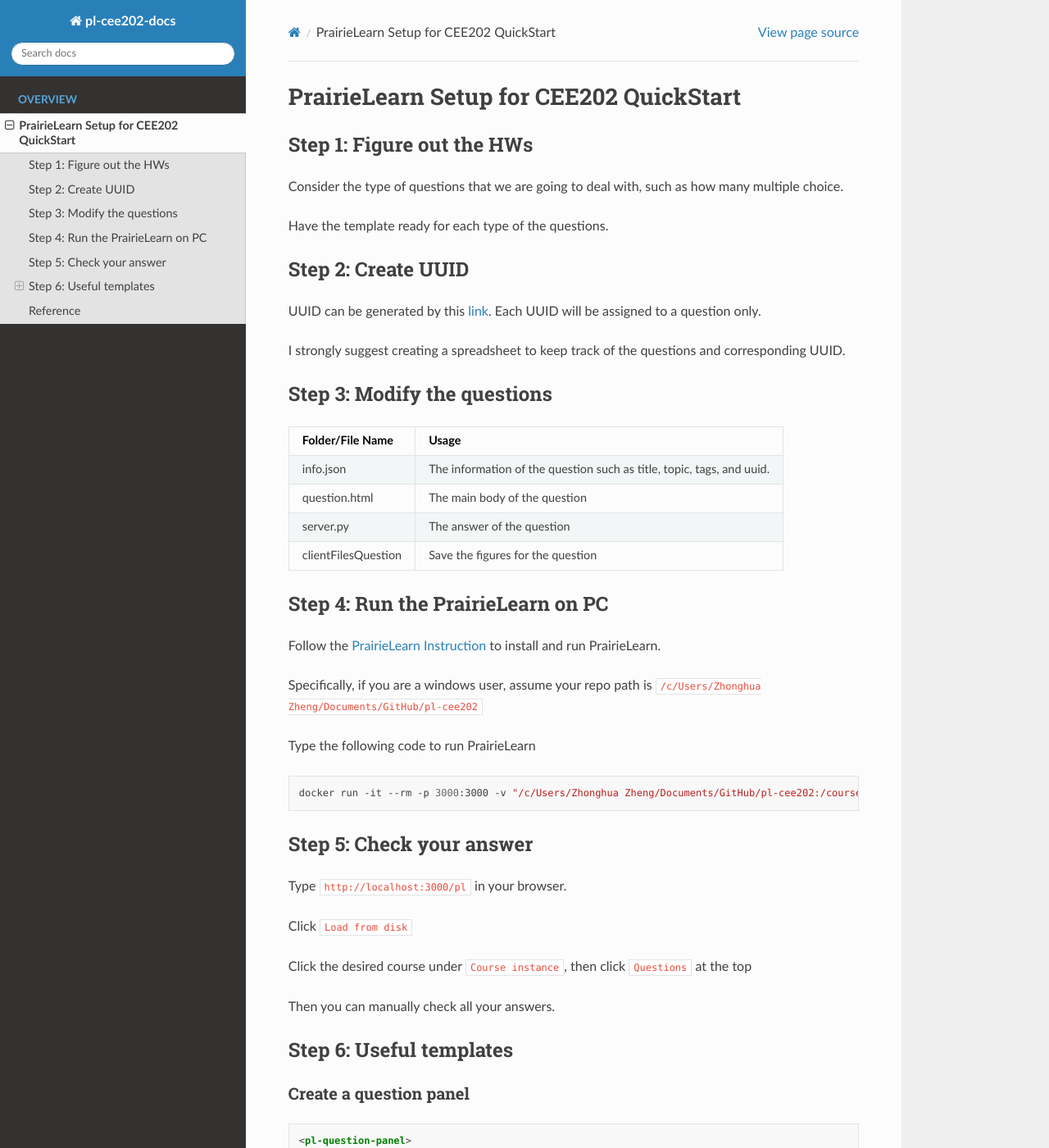
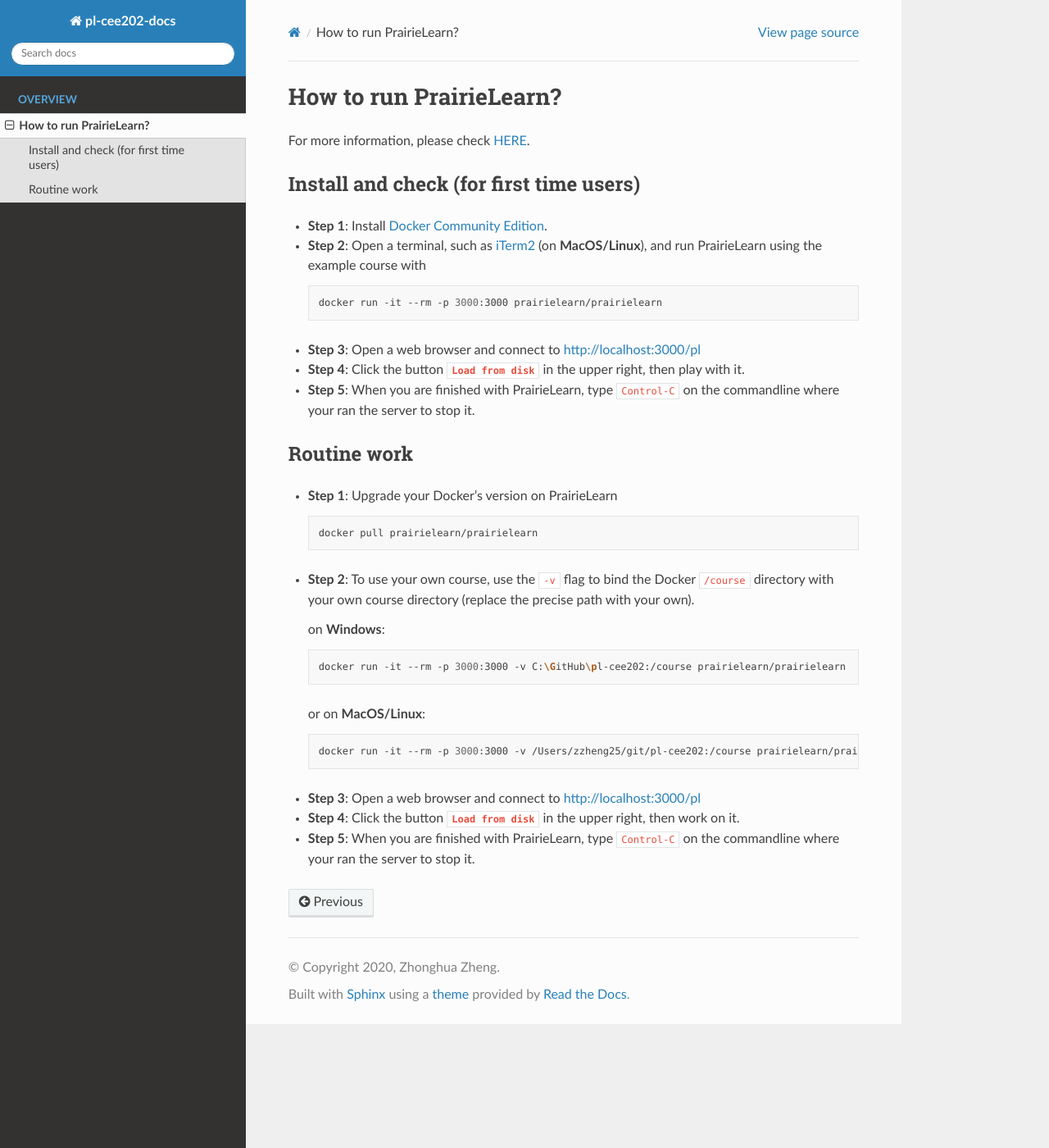
Before and after one commit to zhonghua-zheng/pl-cee202-docs, a Sphinx documentation site: the page built from source/page/setup.md, in a window 1280 px wide and 1400 px high. Shown: the whole window at 82% size. Built offline with Sphinx 7.4.7 and the Read the Docs theme 2.0.0, drawn with Linux system fonts in a browser that asks for light colours; pages that are not in the unit, such as notebooks, are missing from menus; some of the changed text lies outside the part shown.

Commit message:
updated the setup

````diff
--- a/source/page/setup.md
+++ b/source/page/setup.md
@@ -1,149 +1,43 @@
-# PrairieLearn Setup for CEE202 QuickStart
+# How to run PrairieLearn?
 
-## Step 1: Figure out the HWs
+For more information, please check [HERE](https://prairielearn.readthedocs.io/en/latest/installing/).
 
-Consider the type of questions that we are going to deal with, such as how many multiple choice.
+## Install and check (for first time users)
 
-Have the template ready for each type of the questions.
+* **Step 1**: Install [Docker Community Edition](https://www.docker.com/community-edition).
 
-## Step 2: Create UUID
+* **Step 2**: Open a terminal, such as [iTerm2](https://www.iterm2.com/) (on **MacOS/Linux**), and run PrairieLearn using the example course with
 
-UUID can be generated by this <a href="https://www.uuidgenerator.net/">link</a>. Each UUID will be assigned to a question only.
+  ```bash
+  docker run -it --rm -p 3000:3000 prairielearn/prairielearn
+  ```
 
-I strongly suggest creating a spreadsheet to keep track of the questions and corresponding UUID.
+* **Step 3**: Open a web browser and connect to [http://localhost:3000/pl](http://localhost:3000/pl)
+* **Step 4**: Click the button **`Load from disk`** in the upper right, then play with it.
+* **Step 5**: When you are finished with PrairieLearn, type `Control-C` on the commandline where your ran the server to stop it.
 
-## Step 3: Modify the questions
+## Routine work
 
-| Folder/File Name    | Usage                                                        |
-| ------------------- | ------------------------------------------------------------ |
-| info.json           | The information of the question such as title, topic, tags, and uuid. |
-| question.html       | The main body of the question                                |
-| server.py           | The answer of the question                                   |
-| clientFilesQuestion | Save the figures for the question                            |
+* **Step 1**: Upgrade your Docker's version on PrairieLearn
 
-## Step 4: Run the PrairieLearn on PC
+  ```bash
+  docker pull prairielearn/prairielearn
+  ```
 
-Follow the <a href="https://prairielearn.readthedocs.io/en/latest/installing/">PrairieLearn Instruction</a> to install and run PrairieLearn.
+* **Step 2**: To use your own course, use the `-v` flag to bind the Docker `/course` directory with your own course directory (replace the precise path with your own).
 
-Specifically, if you are a windows user, assume your repo path is `/c/Users/Zhonghua Zheng/Documents/GitHub/pl-cee202`
+  on **Windows**:
 
-Type the following code to run PrairieLearn
+  ```sh
+  docker run -it --rm -p 3000:3000 -v C:\GitHub\pl-cee202:/course prairielearn/prairielearn
+  ```
 
-```bash
-docker run -it --rm -p 3000:3000 -v "/c/Users/Zhonghua Zheng/Documents/GitHub/pl-cee202:/course" prairielearn/prairielearn
-```
+  or on **MacOS/Linux**:
 
-## Step 5: Check your answer
+  ```sh
+  docker run -it --rm -p 3000:3000 -v /Users/zzheng25/git/pl-cee202:/course prairielearn/prairielearn
+  ```
 
-Type `http://localhost:3000/pl` in your browser.
-
-Click `Load from disk`
-
-Click the desired course under `Course instance`, then click `Questions` at the top
-
-Then you can manually check all your answers.
-
-## Step 6: Useful templates
-
-### Create a question panel
-
-```html
-<pl-question-panel>
-	<p>What proportions of individuals can be expected to respond to a certain mail-order solicitation if the proportion X has the density function:</p>
-	<pl-figure file-name="prob_1.png"></pl-figure>
-</pl-question-panel>
-```
-
-### Create the number input question
-
-```html
-<div class="card my-2">
-  <div class="card-body">
-    <pl-question-panel>
-      <p>Within this question, you can observe the default behavior of the <a href="http://prairielearn.readthedocs.io/en/latest/elements/#pl-integer-input-element"><code>pl-integer-input</code></a> element. In particular, the default input field has help text of "integer" as a placeholder as well as a question button.</p>
-      <p> Solve for the value of $c$ given $c = {{params.a}} + {{params.b}}$ </p>
-    </pl-question-panel>
-    <pl-number-input answers-name="c_1" comparison="decdig" digits="2" weight="2"></pl-number-input>
-  </div>
-</div>
-```
-
-### Create a multiple choice
-
-```html
-<div class="card my-2">
-    <div class="card-header">
-        Part 1
-    </div>
-
-    <div class="card-body">
-
-        <pl-question-panel>
-            <p>Here, you can observe the default behavior of the <code>pl-multiple-choice</code> element.
-               In particular, all options are presented in a randomized form. Only one option may be selected from the list may be selected. </p>
-            <p> What is the color of the sky? </p>
-        </pl-question-panel>
-
-        <pl-multiple-choice answers-name="sky-color1" weight="3">
-          <pl-answer correct="true">Blue</pl-answer>
-          <pl-answer>Pink</pl-answer>
-          <pl-answer>Purple</pl-answer>
-          <pl-answer>Orange</pl-answer>
-          <pl-answer>Yellow</pl-answer>
-          <pl-answer>Brown</pl-answer>
-          <pl-answer>Red</pl-answer>
-        </pl-multiple-choice>
-
-    </div>
-</div>
-```
-
-### Apply the number from `server.py` to `question.html`
-Within `server.py`:
-
-```python
-import random
-import math
-import scipy.stats
-import numpy as np
-
-def generate(data):
-
-  # random option1
-  random.randint(0,9)*1/100
-  # random option2
-  random.randrange(300,330,5)
-
-
-  z_number = np.around(1.4+random.randint(0,9)*1/100,decimals=2)
-  cdf = 1-scipy.stats.norm(0,1).cdf(z_number)
-
-  a = random.randint(4,8)
-  data["params"]["a"] = a
-  p = random.randint(6,9)/10
-  data["params"]["p"] = p
-
-  Answer1a = 1-1/a
-  Answer1b = 1/a
-  Answer2 = p/(Answer1a*p + Answer1b)
-
-  data["correct_answers"]["Answer1a"] = Answer1a
-  data["correct_answers"]["Answer1b"] = Answer1b
-  data["correct_answers"]["Answer2"] = Answer2
-```
-
-Within `question.html`:
-
-```html
-${{params.a}}$
-
-<pl-number-input answers-name="Answer2" comparison="decdig" digits="3" weight="2"></pl-number-input>
-```
-
-## Reference
-
-[1] <a href="https://prairielearn.readthedocs.io/en/latest/">PrairieLearn Documentation</a>
-
-[2] <a href="https://github.com/PrairieLearn">PrairieLearn Github</a>
-
-[3] <a href="https://www.uuidgenerator.net/">UUID generator</a>
+* **Step 3**: Open a web browser and connect to [http://localhost:3000/pl](http://localhost:3000/pl)
+* **Step 4**: Click the button **`Load from disk`** in the upper right, then work on it.
+* **Step 5**: When you are finished with PrairieLearn, type `Control-C` on the commandline where your ran the server to stop it.
````
Also changed, not shown: source/index.rst (+20 -8 lines).
